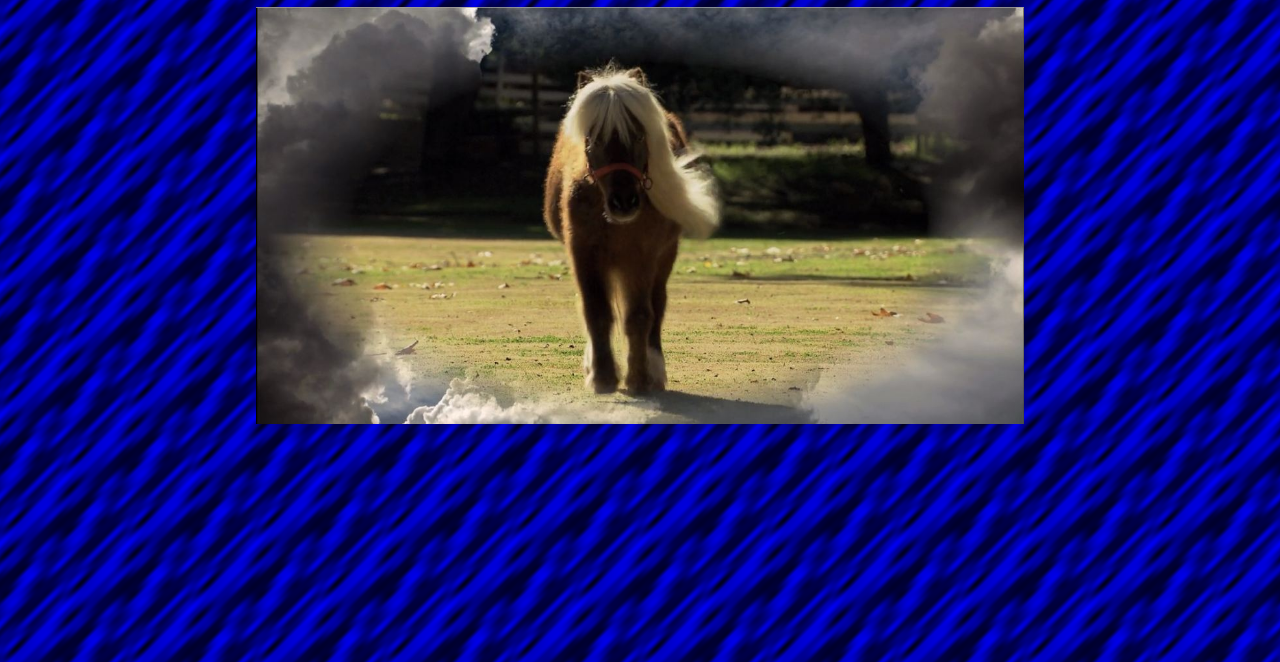
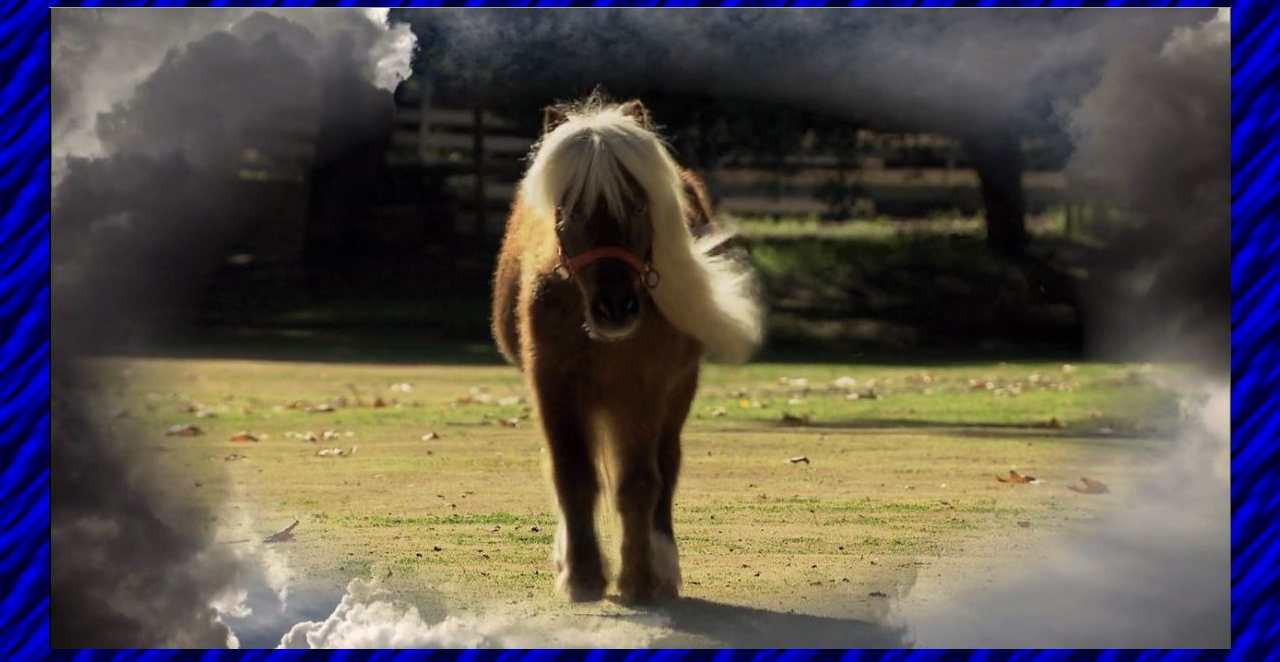
Before and after one commit to wesdunn/lilsebastian.horse, a plain HTML site: page index.html in a window 1280 px wide. Shown: the part 138-800 px from the top of the page. Drawn offline with Linux system fonts and the light colour scheme.

Commit message:
more time wasted.

```diff
--- a/index.html
+++ b/index.html
@@ -8,7 +8,7 @@
     <link rel="stylesheet" href="bootstrap.min.css">
   </head>
   <body>
-    <div class="container">
+    <div class="container-fluid">
       <center>
         <h1>
           <img src="img/woot.gif">
@@ -17,7 +17,7 @@
         </h1>
       </center>
       <div class="text-center">
-        <img class="rounded mx-auto d-block" style="max-width: 768px;" src="img/lils.jpeg" alt="it's li'l sebastian">
+        <img class="img-fluid" src="img/lils.jpeg" alt="it's li'l sebastian">
       </div>
     </div>
   </body>
```
